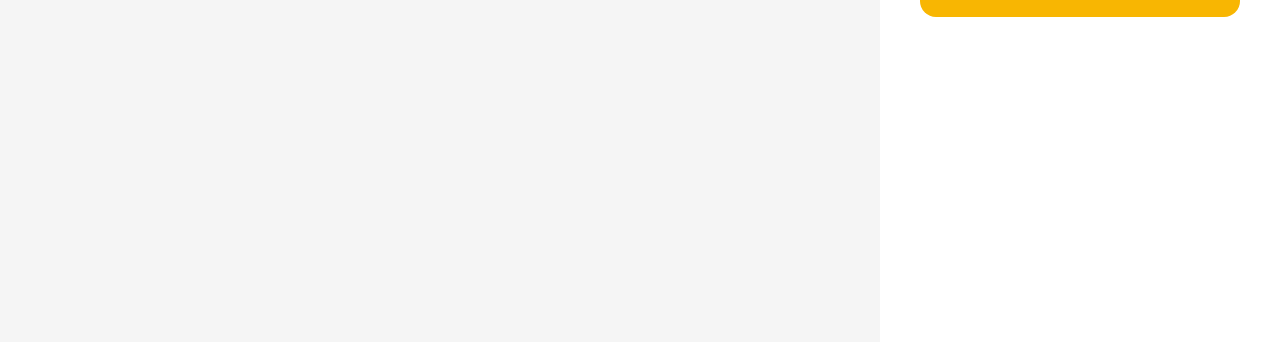
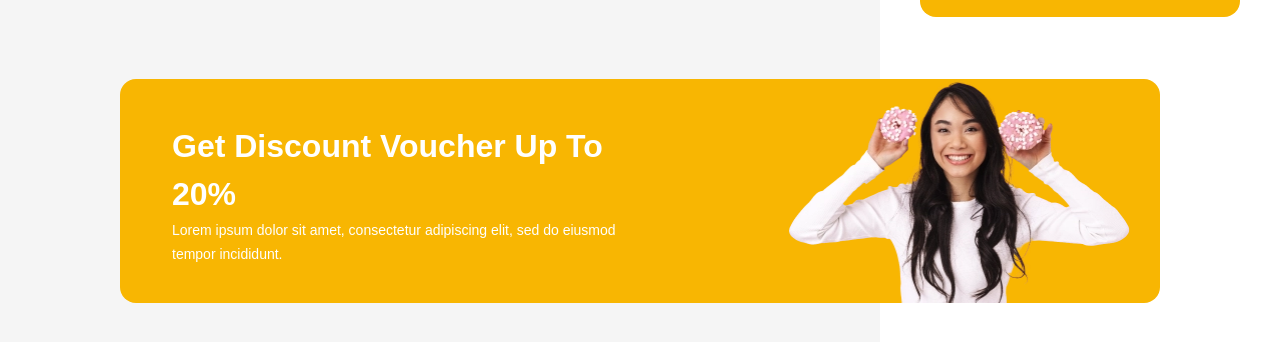
Before and after one commit to Maksimssw/meal, a JavaScript app: page / in a window 1280 px wide. Shown: the part 458-800 px from the top of the page. Built offline with nearby package versions, Linux system fonts and the light colour scheme.

Commit message:
feat(meals): Add component Banner

```diff
--- a/src/components/App.js
+++ b/src/components/App.js
@@ -1,5 +1,6 @@
 import Header from "./Layout/Header";
 import OrderMenu from "./Cart/OrderMenu";
+import Meals from "./Meals";
 
 const App = () => {
   return (
@@ -7,6 +8,7 @@ const App = () => {
       <Header />
       <main>
         <OrderMenu />
+        <Meals />
       </main>
     </>
   );
--- /dev/null
+++ b/src/components/Meals/Banner/index.js
@@ -0,0 +1,29 @@
+import styles from './index.module.css'
+
+import girl from '../../../static/image/girl.webp'
+const Banner = () => {
+  return (
+    <section className={`${styles.banner} container`}>
+      <div className={styles['banner__wrapper']}>
+        <div className={styles['banner__content']}>
+          <h1 className={styles['banner__headline']}>
+            Get Discount Voucher Up To 20%
+          </h1>
+
+          <p className={styles['banner__description']}>
+            Lorem ipsum dolor sit amet, consectetur
+            adipiscing elit, sed do eiusmod tempor incididunt.
+          </p>
+        </div>
+
+        <img
+          className={styles['banner__image']}
+          src={girl}
+          alt=""
+        />
+      </div>
+    </section>
+  )
+}
+
+export default Banner
--- /dev/null
+++ b/src/components/Meals/Banner/index.module.css
@@ -0,0 +1,32 @@
+.banner__wrapper {
+  position: relative;
+  display: grid;
+  grid-row-gap: 16px;
+  padding:  43px 0 37px 52px;
+  color: var(--color-white);
+  border-radius: 16px;
+  background: var(--color-yellow300);
+}
+
+.banner__content {
+  max-width: 480px;
+}
+
+.banner__headline {
+  line-height: 48px;
+  font-size: 32px;
+  font-weight: 700;
+}
+
+.banner__description {
+  line-height: 24px;
+  font-size: 14px;
+  font-weight: 400;
+}
+
+.banner__image {
+  position: absolute;
+  right: 24px;
+  width: 360px;
+  height: 100%;
+}
--- /dev/null
+++ b/src/components/Meals/index.js
@@ -0,0 +1,11 @@
+import Banner from "./Banner";
+
+const Meals = () => {
+  return (
+    <>
+      <Banner />
+    </>
+  )
+}
+
+export default Meals
```
Also changed, not shown: src/components/Meals/MealsList/index.js (added, +16 -0 lines), src/components/Meals/MealsList/index.module.css (added), src/static/image/girl.webp (added).
